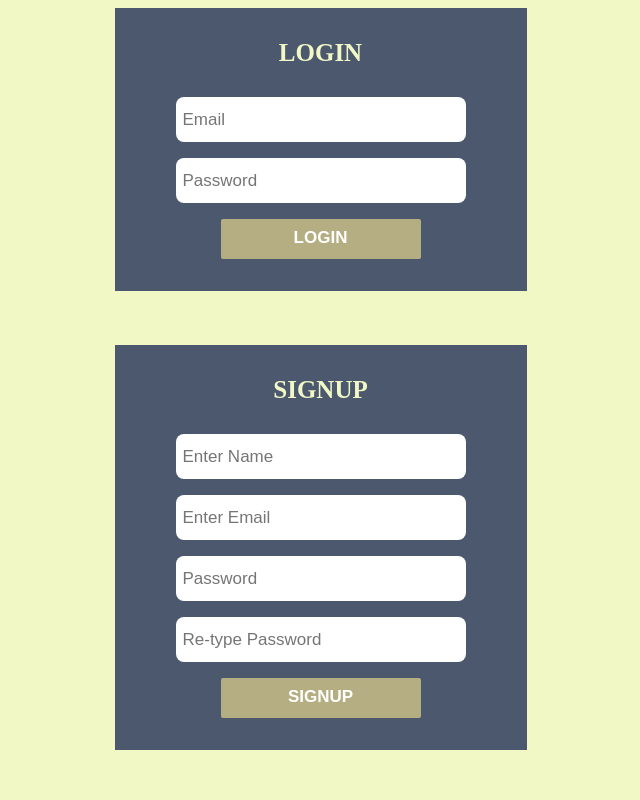
After one commit to danieltran67/SJSU-Archer, a Flask app: page / in a window 1280 px wide. The commit adds this page. Shown: the whole page, without its empty margins (356-996 px from the left). Run offline with Flask 2, Linux system fonts and the light colour scheme.

Commit message:
new folder locations

```diff
--- /dev/null
+++ b/Archer/app/static/css/styles1.css
@@ -0,0 +1,138 @@
+body
+{
+ text-align:center;
+ width:100%;
+ background-color:#F1F7C5;
+}
+#wrapper
+{
+ margin:0 auto;
+ padding:0px;
+ text-align:center;
+ width:995px;
+}
+#wrapper h1
+{
+ margin-top:50px;
+ font-size:45px;
+ color:#F1F7C5;
+}
+#wrapper h1 p
+{
+font-size:18px;
+}
+.form_div
+{
+width:380px;
+margin-left:320px;
+padding:16px;
+background-color:#4b586e;
+}
+.form_div .form_label
+{
+margin:15px;
+margin-bottom:30px;
+font-size:25px;
+font-weight:bold;
+color:#F1F7C5;
+}
+.form_div input[type="text"],input[type="password"]
+{
+width:290px;
+height:45px;
+border-radius:8px;
+font-size:17px;
+padding-left:7px;
+border:none;
+}
+.form_div input[type="submit"]
+{
+width:200px;
+height:40px;
+border:none;
+border-radius:2px;
+font-size:17px;
+background-color:#b5ae82;
+border-bottom:3px solid #b5ae82;
+color:white;
+font-weight:bold;
+}
+
+@media only screen and (min-width:700px) and (max-width:995px)
+{
+#wrapper
+{
+width:100%;
+}
+#wrapper h1
+{
+font-size:30px;
+}
+.form_div
+{
+width:50%;
+margin-left:25%;
+padding-left:0px;
+padding-right:0px;
+}
+.form_div input[type="text"],input[type="password"]
+{
+width:80%;
+}
+.form_div textarea
+{
+width:80%;
+}
+.form_div input[type="submit"]
+{
+width:80%;
+}
+}
+@media only screen and (min-width:400px) and (max-width:699px)
+{
+#wrapper
+{
+width:100%;
+}
+#wrapper h1
+{
+font-size:30px;
+}
+.form_div
+{
+width:60%;
+margin-left:20%;
+}
+.form_div input[type="text"],input[type="password"]
+{
+width:80%;
+}
+.form_div input[type="submit"]
+{
+width:80%;
+}
+}
+@media only screen and (min-width:100px) and (max-width:399px)
+{
+#wrapper
+{
+width:70%;
+}
+#wrapper h1
+{
+font-size:40px;
+}
+.form_div
+{
+width:90%;
+margin-left:10%;
+}
+.form_div input[type="text"],input[type="password"]
+{
+width:80%;
+}
+.form_div input[type="submit"]
+{
+width:70%;
+}
+}
--- /dev/null
+++ b/Archer/app/templates/signUpLogin.html
@@ -0,0 +1,33 @@
+<html>
+<head>
+<meta name="viewport" content="width=device-width,initial-scale=1.0"/>
+<link href="styles1.css" type="text/css" rel="stylesheet"/>
+</head>
+<body>
+<div id="wrapper">
+
+<div class="form_div">
+<p class="form_label">LOGIN</p>
+<form method="post" action="">
+<p><input type="text" placeholder="Email"></p>
+<p><input type="password" placeholder="Password"></p>
+<p><input type="submit" value="LOGIN"></p>
+</form>
+</div>
+<br>
+<br>
+<br>
+<div class="form_div">
+<p class="form_label">SIGNUP</p>
+<form method="post" action="">
+<p><input type="text" placeholder="Enter Name"></p>
+<p><input type="text" placeholder="Enter Email"></p>
+<p><input type="password" placeholder="Password"></p>
+<p><input type="password" placeholder="Re-type Password"></p>
+<p><input type="submit" value="SIGNUP"></p>
+</form>
+</div>
+
+</div>
+</body>
+</html>
```
Also changed, not shown: Archer/app/templates/base.html (+2 -9 lines).
